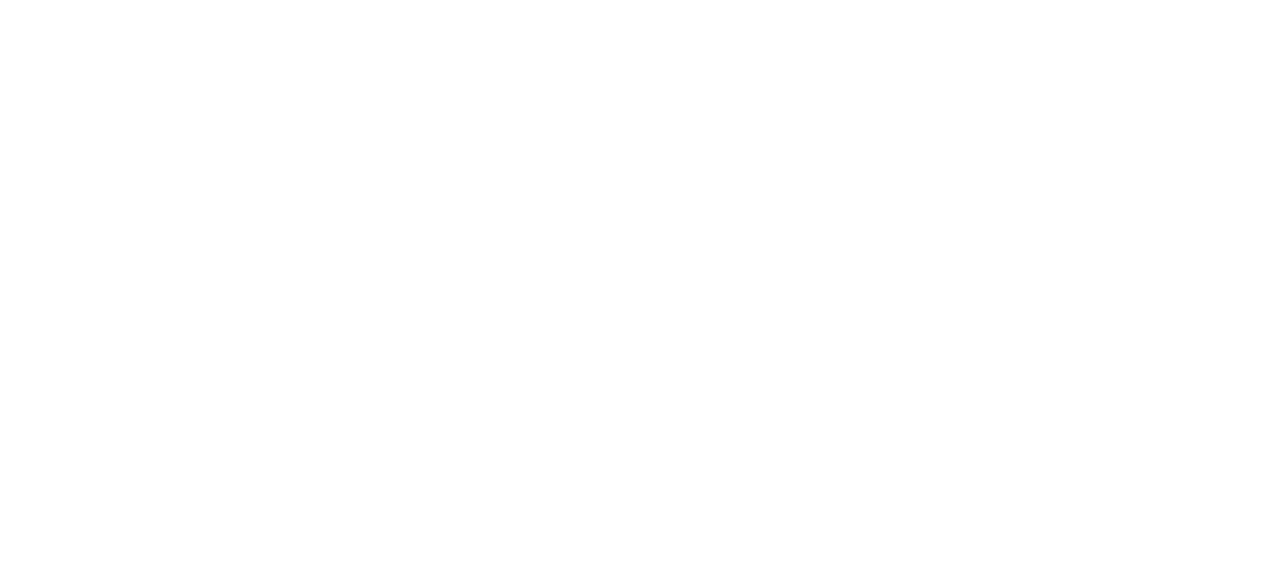
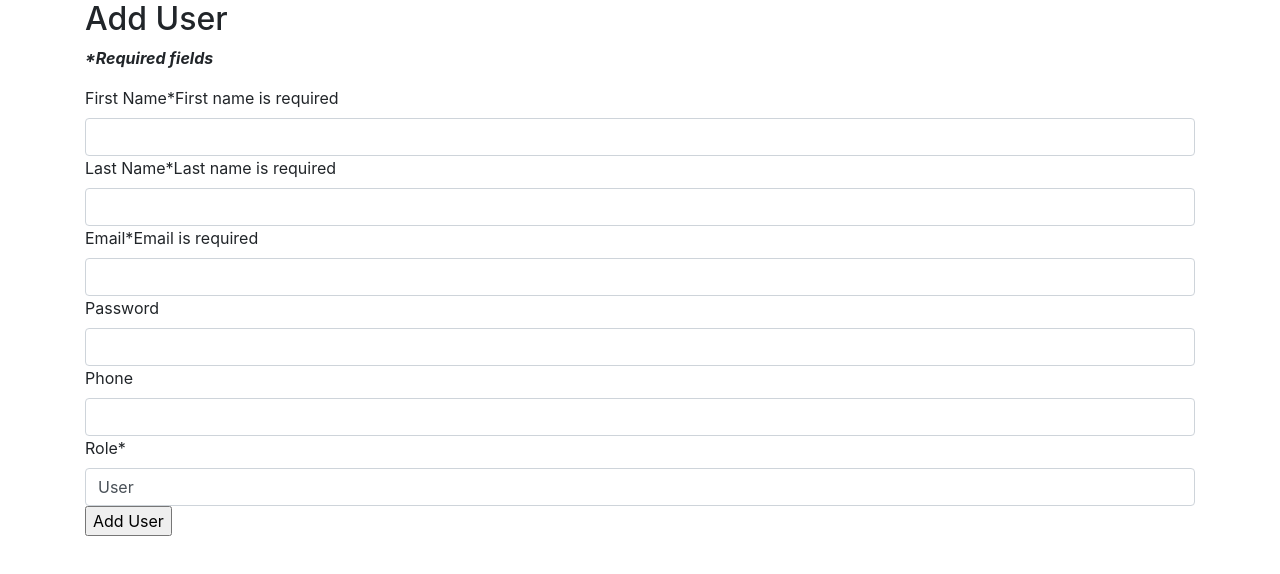
Before and after one commit to sykog/Angular-meanstack, an Angular app in the folder contact-list/: page /add-user in a window 1280 px wide. Before the commit this address led to /. Shown: the top 574 px of the page. Built offline with nearby package versions, Linux system fonts and the light colour scheme.

Commit message:
can add users to db

```diff
--- a/contact-list/package.json
+++ b/contact-list/package.json
@@ -20,6 +20,7 @@
     "@angular/platform-browser-dynamic": "~8.2.14",
     "@angular/router": "~8.2.14",
     "@ng-bootstrap/ng-bootstrap": "^5.1.4",
+    "bootstrap": "^4.4.1",
     "rxjs": "~6.4.0",
     "tslib": "^1.10.0",
     "zone.js": "~0.9.1"
--- a/contact-list/src/app/app-routing.module.ts
+++ b/contact-list/src/app/app-routing.module.ts
@@ -2,10 +2,12 @@ import { NgModule } from '@angular/core';
 import { Routes, RouterModule } from '@angular/router';
 import {LoginComponent} from "./login/login.component";
 import {HomeComponent} from "./admin/home/home.component";
+import {AddUserComponent} from "./user/add-user/add-user.component";
 
 const routes: Routes = [
   {path: '', component: LoginComponent},
-  {path: 'home', component: HomeComponent}
+  {path: 'admin-home', component: HomeComponent},
+  {path: 'add-user', component: AddUserComponent}
 ];
 
 @NgModule({
--- a/contact-list/src/app/login/login.component.ts
+++ b/contact-list/src/app/login/login.component.ts
@@ -23,7 +23,7 @@ export class LoginComponent implements OnInit {
 
   submitLoginForm(loginData) {
     if (loginData.username != '' && loginData.password != '') {
-      this.router.navigate(['/home']);
+      this.router.navigate(['/admin-home']);
       this.loginForm.reset();
     } else {
       window.alert("Username or password cannot be blank!");
--- /dev/null
+++ b/contact-list/src/app/user/add-user/add-user.component.html
@@ -0,0 +1,31 @@
+<div class="container">
+  <h2>Add User</h2>
+
+  <form [formGroup]="userForm" (ngSubmit)="submitUserForm()" #resetForm="ngForm" novalidate>
+    <p><i><strong>*Required fields</strong></i></p>
+    <label class="form-control-label mx-auto" for="fname">First Name*</label>
+    <span class="error" *ngIf="handleError('first_name', 'required')">First name is required</span>
+    <input class="form-control" type="text" id="fname" formControlName="first_name">
+
+    <label class="form-control-label mx-auto" for="lname">Last Name*</label>
+    <span class="error" *ngIf="handleError('last_name', 'required')">Last name is required</span>
+    <input class="form-control" type="text" id="lname" formControlName="last_name">
+
+    <label class="form-control-label mx-auto" for="email">Email*</label>
+    <span class="error" *ngIf="handleError('email', 'required')">Email is required</span>
+    <span class="error" *ngIf="handleError('email', 'email')">Invalid email</span>
+    <input class="form-control" type="text" id="email" formControlName="email">
+
+    <label class="form-control-label mx-auto" for="password">Password</label>
+    <input class="form-control" type="password" id="password" formControlName="password">
+
+    <label class="form-control-label mx-auto" for="phone">Phone</label>
+    <input class="form-control" type="text" id="phone" formControlName="phone">
+
+    <label class="form-control-label mx-auto" for="role">Role*</label>
+    <span class="error" *ngIf="handleError('role', 'required')">Role is required</span>
+    <input class="form-control" type="text" id="role" formControlName="role">
+
+    <input type="submit" name="submit" value="Add User">
+  </form>
+</div>
--- /dev/null
+++ b/contact-list/src/app/user/add-user/add-user.component.ts
@@ -0,0 +1,41 @@
+import {Component, OnInit, ViewChild} from '@angular/core';
+import {FormBuilder, FormGroup, Validators} from "@angular/forms";
+import {Router} from "@angular/router";
+import {ApiService} from "../../services/api.service";
+
+@Component({
+  selector: 'app-add-user',
+  templateUrl: './add-user.component.html',
+  styleUrls: ['./add-user.component.css']
+})
+export class AddUserComponent implements OnInit {
+
+  userForm : FormGroup;
+
+  constructor(private formBuilder : FormBuilder, private router : Router,
+              private apiService : ApiService) { }
+
+  ngOnInit() {
+    this.userForm = this.formBuilder.group({
+      first_name: ['', [Validators.required]],
+      last_name: ['', [Validators.required]],
+      email: ['', [Validators.required, Validators.email]],
+      password: [''],
+      phone: [''],
+      role: ['User', [Validators.required]]
+    })
+  }
+
+  submitUserForm() {
+    if (this.userForm.valid) {
+      this.apiService.addUser(this.userForm.value).subscribe(response => {
+        this.router.navigate(['/admin-home']);
+      })
+    }
+  }
+
+  public handleError = (controlName: string, errorName: string) => {
+    return this.userForm.controls[controlName].hasError(errorName);
+  }
+
+}
--- a/contact-list/src/index.html
+++ b/contact-list/src/index.html
@@ -6,6 +6,7 @@
   <base href="/">
   <meta name="viewport" content="width=device-width, initial-scale=1">
   <link rel="icon" type="image/x-icon" href="favicon.ico">
+
 </head>
 <body>
   <app-root></app-root>
--- a/contact-list/src/styles.css
+++ b/contact-list/src/styles.css
@@ -1 +1 @@
-/* You can add global styles to this file, and also import other style files */
+@import '~bootstrap/dist/css/bootstrap.css';
```
Also changed, not shown: contact-list/src/app/app.module.ts (+5 -2 lines), contact-list/src/app/user/add-user/add-user.component.css (added), 2 other files (tests, documents, lock files or other folders).
